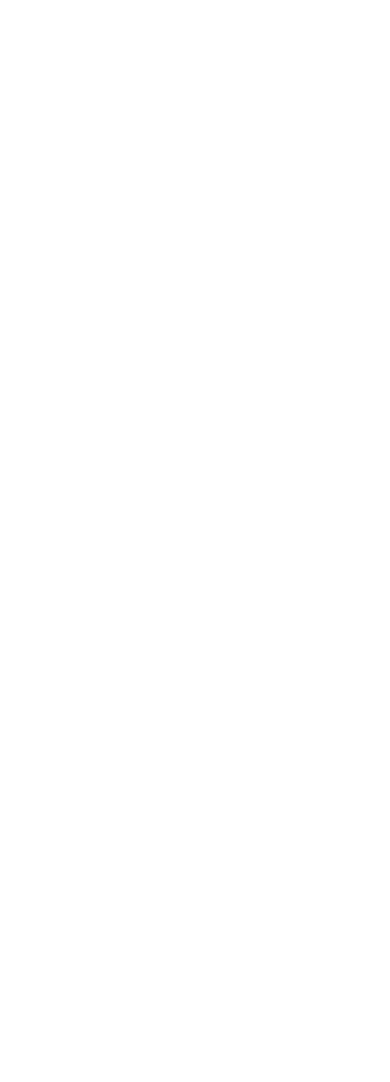
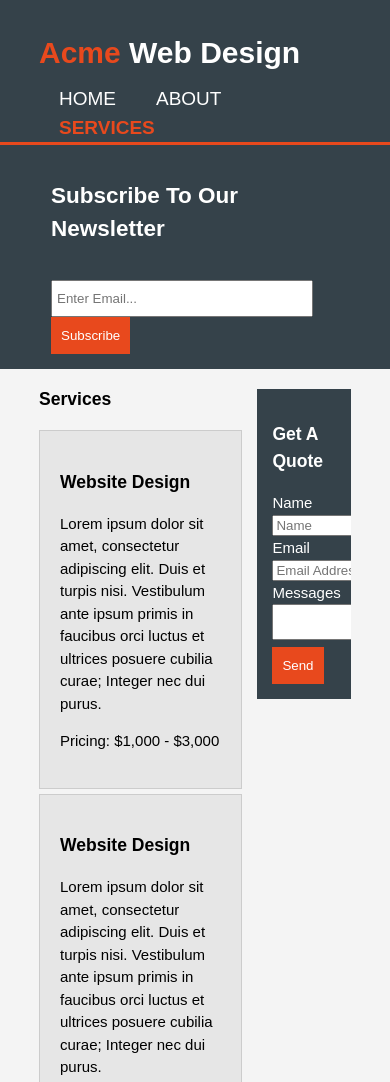
Before and after one commit to therollingcoder/acme-website, a plain HTML site: page services.html in a window 390 px wide. Shown: the top 1082 px of the page. Before the commit the page ends 844 px from the top, so only its background shows below. Drawn offline with Linux system fonts and the light colour scheme.

Commit message:
Completed services page, just need mobile optimization

```diff
--- a/css/styles.css
+++ b/css/styles.css
@@ -26,8 +26,8 @@ ul{
   height: 37px;
   background: #e8491d;
   border: 0px;
-  padding-left: 20px;
-  padding-right: 20px;
+  padding-left: 10px;
+  padding-right: 10px;
   color: #ffffff
 }
 
@@ -52,7 +52,7 @@ header a{
   color: #ffffff;
   text-decoration: none;
   text-transform: uppercase;
-  font-size: 16px
+  font-size: 19px
 }
 
 header li{
@@ -149,10 +149,24 @@ aside#sidebar{
   margin-top: 10px;
 }
 
+aside#sidebar .quote input, aside#sidebar .quote textarea{
+  width: 90%
+  padding: 5px;
+}
+
 /*Main-col */
 article#main-col{
   float: left;
   width: 65%;
+}
+
+/* Services */
+ul#services li{
+  list-style: none;
+  padding: 20px;
+  border: #cccccc solid 1px;
+  margin-bottom: 5px;
+  background: #e6e6e6;
 }
 
 footer{
--- a/services.html
+++ b/services.html
@@ -0,0 +1,94 @@
+<!DOCTYPE html>
+<html lang="en" dir="ltr">
+  <head>
+    <meta charset="utf-8">
+     <!-- This ensures responsiveness -->
+    <meta name="viewport" content="width=device-width">
+    <!--This is for seo-->
+    <meta name="description" content="Affordable and professional web design">
+    <meta name="keywords" content="web design, affordable web design, professional web design">
+    <meta name="author" content="Brad Traversy">
+    <title>Acme Web Design | Services</title>
+    <link rel="stylesheet" href="./css/styles.css">
+  </head>
+  <body>
+    <header>
+      <!--Use id selector when there is a unique element not anywhere else in website-->
+      <div class="container">
+        <div id="branding">
+          <!-- Use span if you don't want to skip lines; inline -->
+          <h1><span class="highlight">Acme</span> Web Design</h1>
+        </div>
+        <!--This is nav bar created by purely HTML-->
+        <nav>
+          <ul>
+            <li><a href="index.html">Home</a></li>
+            <li><a href="about.html">About</a></li>
+            <li class="current"><a href="services.html">Services</a></li>
+          </ul>
+        </nav>
+      </div>
+    </header>
+
+    <section id="newsletter">
+      <div class="container">
+        <h1>Subscribe To Our Newsletter</h1>
+        <form>
+          <input type="email" placeholder="Enter Email...">
+          <button type="sumbit" class="button_1">Subscribe</button>
+        </form>
+      </div>
+    </section>
+
+    <section id="main">
+      <div class="container">
+        <article id="main-col">
+          <h1 class="page-title">Services</h1>
+          <ul id="services">
+            <li>
+              <h3>Website Design</h3>
+              <p>Lorem ipsum dolor sit amet, consectetur adipiscing elit. Duis et turpis nisi. Vestibulum ante ipsum primis in faucibus orci luctus et ultrices posuere cubilia curae; Integer nec dui purus.</p>
+              <p>Pricing: $1,000 - $3,000</p>
+            </li>
+            <li>
+              <h3>Website Design</h3>
+              <p>Lorem ipsum dolor sit amet, consectetur adipiscing elit. Duis et turpis nisi. Vestibulum ante ipsum primis in faucibus orci luctus et ultrices posuere cubilia curae; Integer nec dui purus.</p>
+              <p>Pricing: $250 per month</p>
+            </li>
+            <li>
+              <h3>Website Design</h3>
+              <p>Lorem ipsum dolor sit amet, consectetur adipiscing elit. Duis et turpis nisi. Vestibulum ante ipsum primis in faucibus orci luctus et ultrices posuere cubilia curae; Integer nec dui purus.</p>
+              <p>Pricing: $25 per month</p>
+            </li>
+          </ul>
+        </article>
+
+        <aside id="sidebar">
+          <div class="dark">
+            <h3>Get A Quote</h3>
+            <form class="quote">
+              <div>
+                <label>Name</label><br>
+                <input type="text" placeholder="Name">
+              </div>
+              <div>
+                <label>Email</label><br>
+                <input type="text" placeholder="Email Address">
+              </div>
+              <div>
+                <label>Messages</label><br>
+                <textarea name="Message"></textarea>
+              </div>
+              <button class="button_1" type="submit">Send</button>
+            </form>
+            </div>
+          </aside>
+      </div>
+    </section>
+
+    <footer>
+      <p>Acme Web Design, Copyright &copy; 2017</p>
+    </footer>
+  </body>
+
+</html>
```
